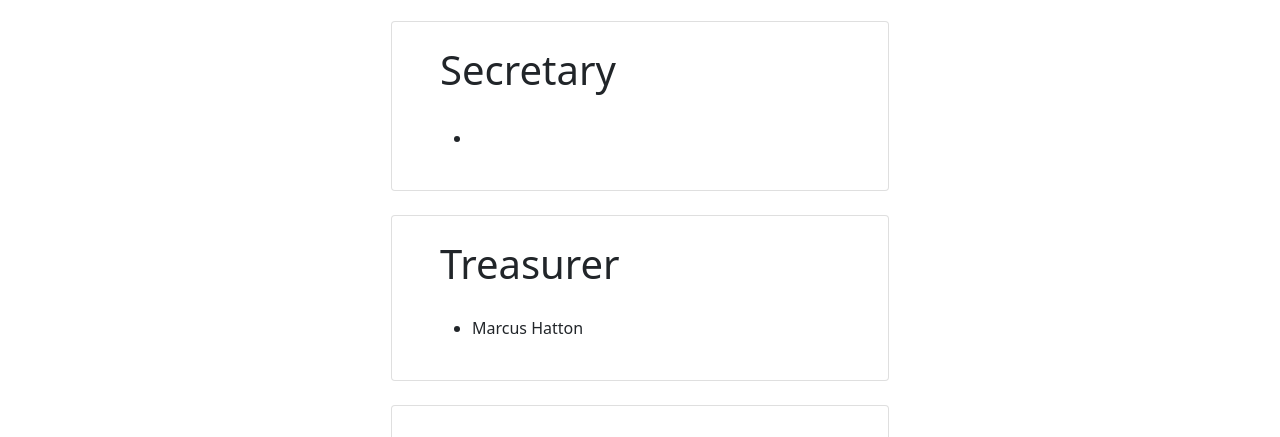
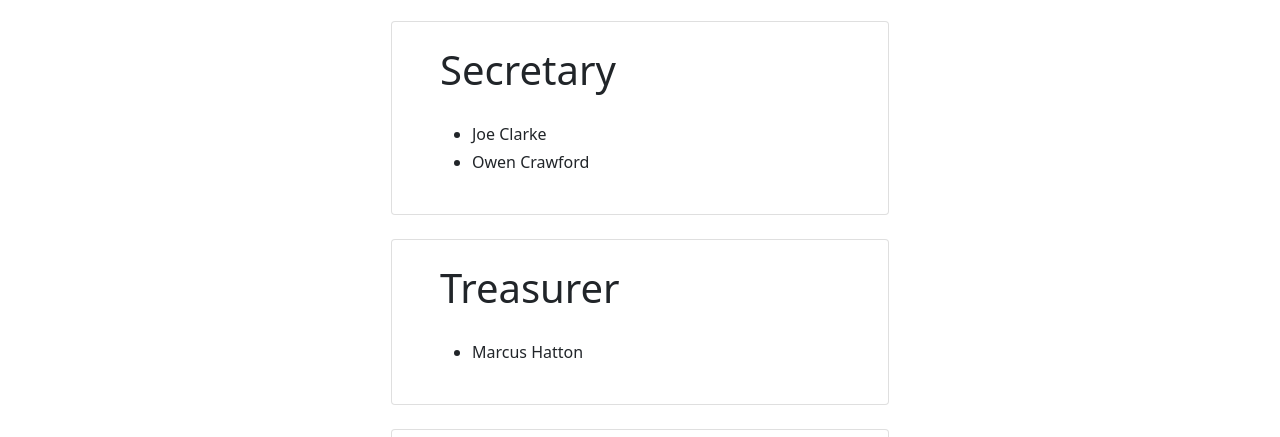
Before and after one commit to supowerlifting/supl, a plain HTML site: page election.html in a window 1280 px wide. Shown: the part 663-1100 px from the top of the page. Drawn offline with nearby package versions, Linux system fonts and the light colour scheme.

Commit message:
Update election.html

```diff
--- a/election.html
+++ b/election.html
@@ -62,7 +62,8 @@
                                         <h1 class="mb-1">Secretary</h1>
                                         <ul>
                                             <br>
-                                            <li><p class="mb-1"> </a></p></li>
+                                            <li><p class="mb-1">Joe Clarke</a></p></li>
+                                            <li><p class="mb-1">Owen Crawford</a></p></li>
                                         </ul>
                                     </div>
                                 </div>
```
